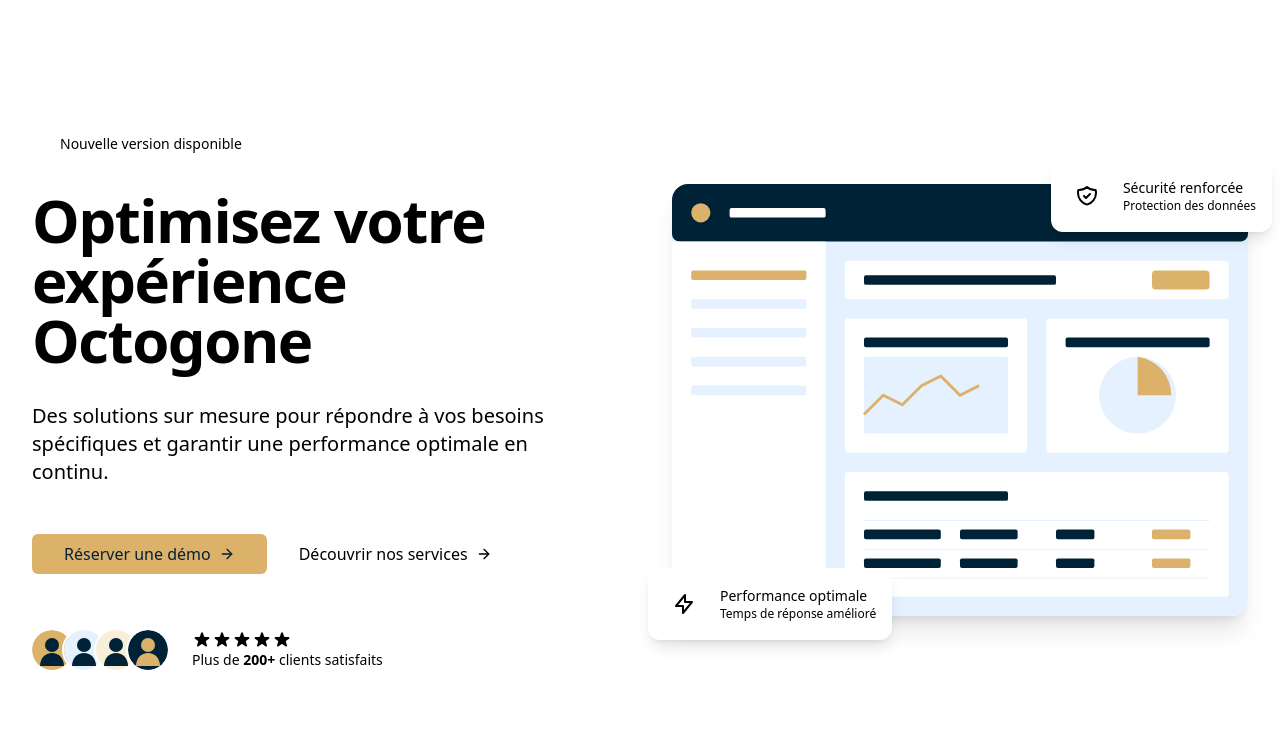
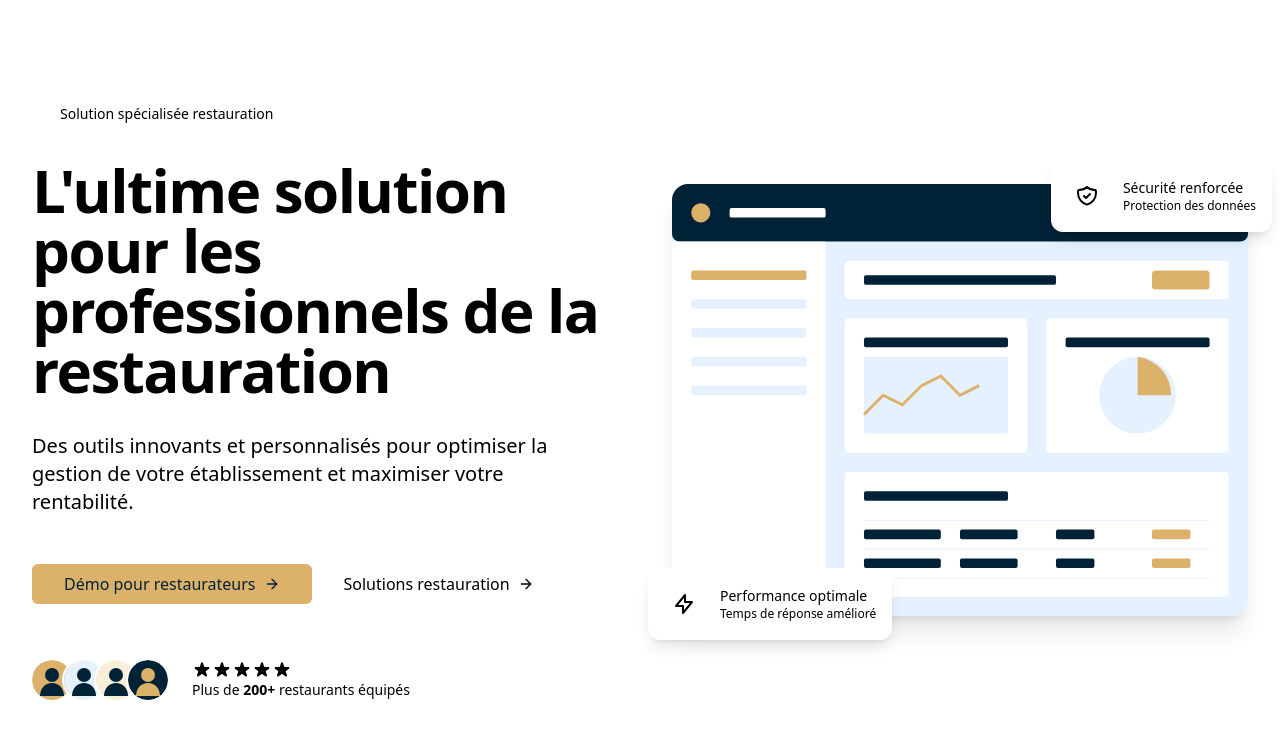
Before and after one commit to admin-octogone/octogonewebsite, a Next.js app: page / in a window 1280 px wide. Shown: the top 738 px of the page. Built offline with nearby package versions, Linux system fonts and the light colour scheme.

Commit message:
Nettoyage hero

```diff
--- a/src/features/home/components/hero.tsx
+++ b/src/features/home/components/hero.tsx
@@ -1,18 +1,28 @@
 "use client"
 
-import React from 'react'
+import React, { useState, useEffect } from 'react'
 import Image from 'next/image'
 import Link from 'next/link'
 import { motion } from 'framer-motion'
 import { ArrowRight } from 'lucide-react'
 import { Button } from '@/components/ui/button'
 
+// Constantes pour les hauteurs (en pixels)
+const BANNER_HEIGHT = 40; // --banner-height dans globals.css
+const NAVBAR_HEIGHT = 80; // h-20 dans le composant Navigation
+
 export const Hero: React.FC = () => {
   // État pour détecter la présence de la bannière
-  const [hasBanner, setHasBanner] = React.useState(true);
+  const [hasBanner, setHasBanner] = useState(true);
 
-  // Vérifier la présence de la bannière au chargement et lors des changements
-  React.useEffect(() => {
+  useEffect(() => {
+    // Fonction pour vérifier la visibilité de la bannière
+    const checkBannerVisibility = () => {
+      const bannerElement = document.querySelector('.announcement-banner');
+      const isVisible = bannerElement && window.getComputedStyle(bannerElement).display !== 'none';
+      setHasBanner(!!isVisible);
+    };
+
     // Vérifier initialement
     checkBannerVisibility();
 
@@ -20,20 +30,12 @@ export const Hero: React.FC = () => {
     const observer = new MutationObserver(checkBannerVisibility);
     observer.observe(document.body, { childList: true, subtree: true });
 
-    // Fonction pour vérifier la visibilité de la bannière
-    function checkBannerVisibility() {
-      const bannerElement = document.querySelector('.announcement-banner');
-      const isVisible = bannerElement && window.getComputedStyle(bannerElement).display !== 'none';
-      setHasBanner(!!isVisible);
-    }
-
+    // Nettoyage
     return () => observer.disconnect();
   }, []);
 
-  // Calcul des hauteurs en fonction de la présence de la bannière
-  const bannerHeight = 40; // px (--banner-height dans globals.css)
-  const navbarHeight = 80; // px (h-20 dans le composant Navigation)
-  const totalOffset = hasBanner ? navbarHeight + bannerHeight : navbarHeight;
+  // Calcul de la hauteur totale à soustraire
+  const totalOffset = hasBanner ? NAVBAR_HEIGHT + BANNER_HEIGHT : NAVBAR_HEIGHT;
 
   return (
     <section
@@ -55,22 +57,26 @@ export const Hero: React.FC = () => {
             transition={{ duration: 0.8, ease: "easeOut" }}
             className="flex flex-col gap-6"
           >
+            {/* Badge secteur */}
             <div className="inline-flex items-center rounded-full bg-gold-100 px-3 py-1 text-sm text-marine-800 mb-2 w-fit">
-              <span className="inline-block w-2 h-2 rounded-full bg-gold-400 animate-pulse mr-2"></span>
-              Nouvelle version disponible
+              <span className="inline-block w-2 h-2 rounded-full bg-gold-400 animate-pulse mr-2" />
+              Solution spécialisée restauration
             </div>
 
+            {/* Titre principal */}
             <h1 className="text-4xl font-bold tracking-tight text-marine-900 sm:text-5xl lg:text-6xl">
-              Optimisez votre expérience <span className="text-gold-500">Octogone</span>
+              L'ultime solution pour les professionnels de la <span className="text-gold-500">restauration</span>
             </h1>
 
+            {/* Description */}
             <p className="mt-2 text-xl text-marine-600 max-w-2xl">
-              Des solutions sur mesure pour répondre à vos besoins spécifiques et garantir une performance optimale en continu.
+              Des outils innovants et personnalisés pour optimiser la gestion de votre établissement et maximiser votre rentabilité.
             </p>
 
+            {/* Boutons d'action */}
             <div className="mt-6 flex flex-col sm:flex-row gap-4">
               <Button variant="primary" size="lg" className="btn-gold text-base font-medium">
-                Réserver une démo
+                Démo pour restaurateurs
                 <ArrowRight className="ml-2 h-4 w-4" />
               </Button>
 
@@ -78,12 +84,14 @@ export const Hero: React.FC = () => {
                 href="/services"
                 className="inline-flex items-center justify-center rounded-md px-4 py-2 text-base font-medium text-marine-700 hover:text-marine-900 transition-colors"
               >
-                Découvrir nos services
+                Solutions restauration
                 <ArrowRight className="ml-2 h-4 w-4" />
               </Link>
             </div>
 
+            {/* Indicateurs de confiance */}
             <div className="mt-8 flex items-center gap-6">
+              {/* Avatars */}
               <div className="flex -space-x-2">
                 {[1, 2, 3, 4].map((i) => (
                   <div key={i} className="inline-block h-10 w-10 rounded-full ring-2 ring-white overflow-hidden bg-marine-100">
@@ -97,15 +105,17 @@ export const Hero: React.FC = () => {
                   </div>
                 ))}
               </div>
+
+              {/* Étoiles et texte */}
               <div>
                 <div className="flex items-center">
-                  {[1, 2, 3, 4, 5].map((star) => (
-                    <svg key={star} className="h-5 w-5 text-gold-500" fill="currentColor" viewBox="0 0 20 20">
+                  {Array.from({ length: 5 }).map((_, i) => (
+                    <svg key={i} className="h-5 w-5 text-gold-500" fill="currentColor" viewBox="0 0 20 20">
                       <path d="M9.049 2.927c.3-.921 1.603-.921 1.902 0l1.07 3.292a1 1 0 00.95.69h3.462c.969 0 1.371 1.24.588 1.81l-2.8 2.034a1 1 0 00-.364 1.118l1.07 3.292c.3.921-.755 1.688-1.54 1.118l-2.8-2.034a1 1 0 00-1.175 0l-2.8 2.034c-.784.57-1.838-.197-1.539-1.118l1.07-3.292a1 1 0 00-.364-1.118L2.98 8.72c-.783-.57-.38-1.81.588-1.81h3.461a1 1 0 00.951-.69l1.07-3.292z" />
                     </svg>
                   ))}
                 </div>
-                <p className="text-sm text-marine-600">Plus de <span className="font-semibold">200+</span> clients satisfaits</p>
+                <p className="text-sm text-marine-600">Plus de <span className="font-semibold">200+</span> restaurants équipés</p>
               </div>
             </div>
           </motion.div>
@@ -118,6 +128,7 @@ export const Hero: React.FC = () => {
             className="relative"
           >
             <div className="relative mx-auto w-full max-w-lg lg:max-w-none">
+              {/* Image principale */}
               <div className="aspect-[4/3] overflow-hidden rounded-2xl bg-marine-50 shadow-xl">
                 <Image
                   src="/images/hero-dashboard.svg"
@@ -129,7 +140,7 @@ export const Hero: React.FC = () => {
                 />
               </div>
 
-              {/* Éléments flottants */}
+              {/* Élément flottant - Performance */}
               <motion.div
                 initial={{ y: 20, opacity: 0 }}
                 animate={{ y: 0, opacity: 1 }}
@@ -138,7 +149,13 @@ export const Hero: React.FC = () => {
               >
                 <div className="flex items-center gap-4">
                   <div className="rounded-full bg-gold-100 p-2">
-                    <svg className="h-6 w-6 text-gold-500" fill="none" viewBox="0 0 24 24" stroke="currentColor">
+                    <svg
+                      className="h-6 w-6 text-gold-500"
+                      fill="none"
+                      viewBox="0 0 24 24"
+                      stroke="currentColor"
+                      aria-hidden="true"
+                    >
                       <path strokeLinecap="round" strokeLinejoin="round" strokeWidth={2} d="M13 10V3L4 14h7v7l9-11h-7z" />
                     </svg>
                   </div>
@@ -149,6 +166,7 @@ export const Hero: React.FC = () => {
                 </div>
               </motion.div>
 
+              {/* Élément flottant - Sécurité */}
               <motion.div
                 initial={{ y: -20, opacity: 0 }}
                 animate={{ y: 0, opacity: 1 }}
@@ -157,7 +175,13 @@ export const Hero: React.FC = () => {
               >
                 <div className="flex items-center gap-4">
                   <div className="rounded-full bg-marine-100 p-2">
-                    <svg className="h-6 w-6 text-marine-500" fill="none" viewBox="0 0 24 24" stroke="currentColor">
+                    <svg
+                      className="h-6 w-6 text-marine-500"
+                      fill="none"
+                      viewBox="0 0 24 24"
+                      stroke="currentColor"
+                      aria-hidden="true"
+                    >
                       <path strokeLinecap="round" strokeLinejoin="round" strokeWidth={2} d="M9 12l2 2 4-4m5.618-4.016A11.955 11.955 0 0112 2.944a11.955 11.955 0 01-8.618 3.04A12.02 12.02 0 003 9c0 5.591 3.824 10.29 9 11.622 5.176-1.332 9-6.03 9-11.622 0-1.042-.133-2.052-.382-3.016z" />
                     </svg>
                   </div>
```
